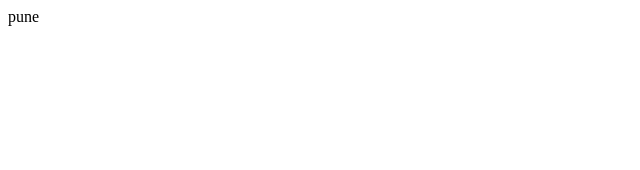
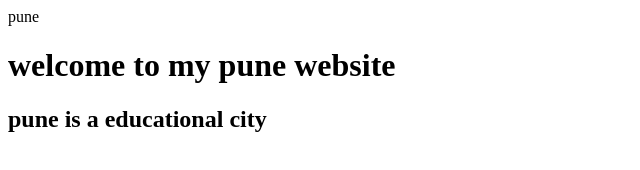
Before and after one commit to technicalguptugu/pro2024, a plain HTML site: page index.html in a window 1280 px wide. Shown: the whole page, without its empty margins (0-640 px from the left). Drawn offline with Linux system fonts and the light colour scheme.

Commit message:
second update in index file

```diff
--- a/index.html
+++ b/index.html
@@ -1,3 +1,5 @@
 <html>
 	<head> pune </head>
 	<body bgcolour=skyblue>
+        <h1> welcome to my pune website </h1>
+	<h2> pune is a educational city </h2>
```
